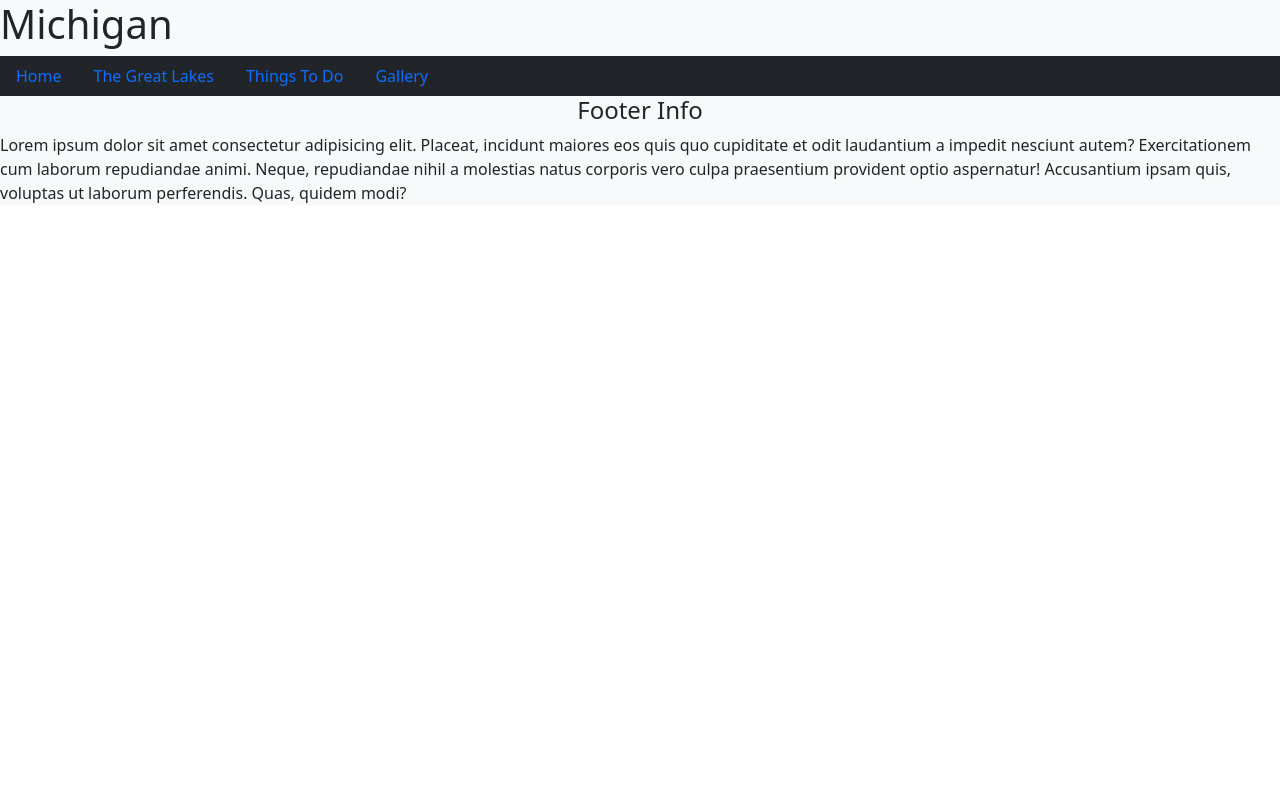
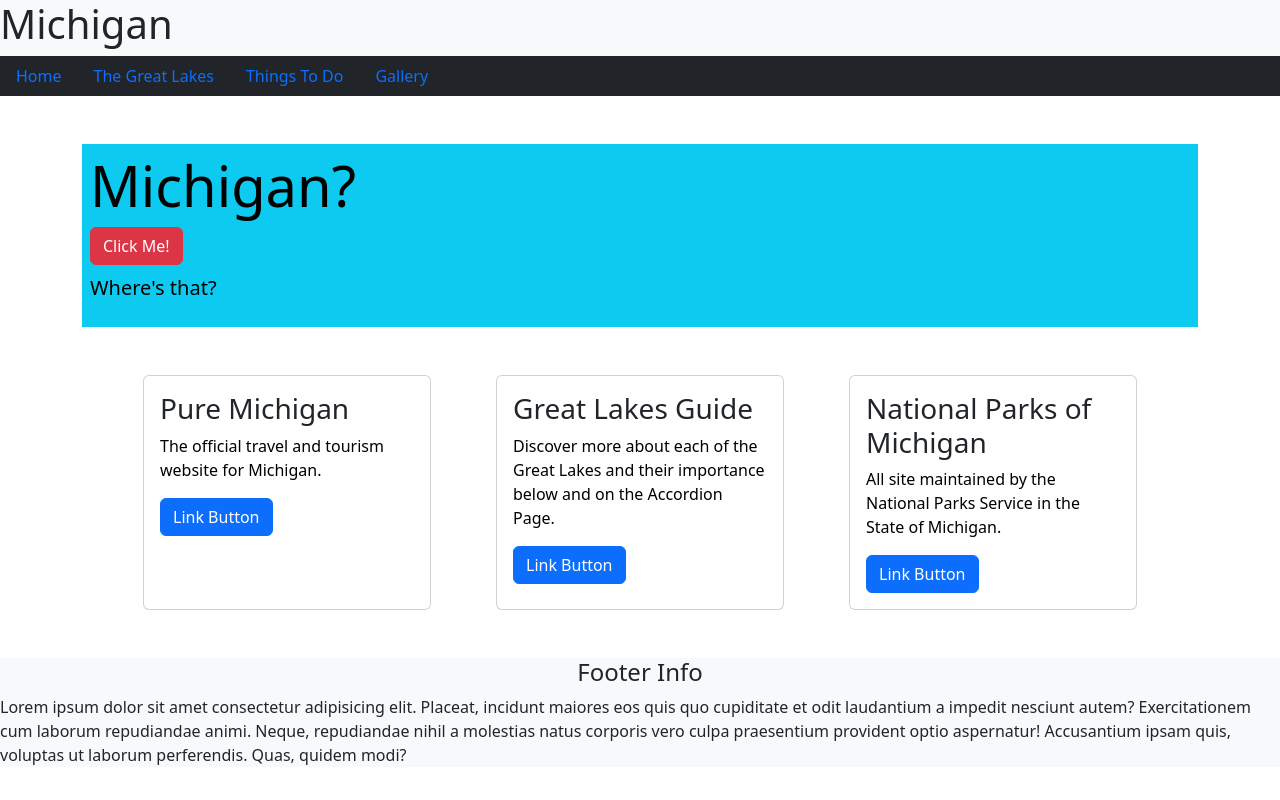
Before and after one commit to brittrohrer/course-project, a Nuxt app: page / in a window 1280 px wide. Built offline with nearby package versions, Linux system fonts and the light colour scheme.

Commit message:
changed home page

```diff
--- a/layouts/default.vue
+++ b/layouts/default.vue
@@ -19,7 +19,7 @@ const footerText= ref(`Lorem ipsum dolor sit amet consectetur adipisicing elit.
             <nav class="navbar navbar-expand-sm bg-dark navbar-dark">
                 <ul class="nav navbar-nav">
                     <li class="nav-item">
-                        <NuxtLink to="/home">Home</NuxtLink>
+                        <NuxtLink to="/">Home</NuxtLink>
                     </li>
                     <li class="nav-item">
                         <NuxtLink to="/lakes">The Great Lakes</NuxtLink>
--- a/pages/home/index.vue
+++ /dev/null
@@ -1,13 +0,0 @@
-<script setup>
-
-</script>
-
-<template>
-  <div>
-    <h1>This is the home</h1>
-  </div>
-</template>
-
-<style>
-
-</style>
--- a/pages/index.vue
+++ b/pages/index.vue
@@ -1 +1,82 @@
-<template></template>
+<script setup>
+
+import { ref } from "vue";
+const name = ref("Home");
+
+const touchButton = ref(true);
+
+/* Jumbotron
+created ref variables for this so that in the template section the content could be rendered dynamically
+and be changed easily if the text changed*/
+const jumboTitle = ref(`Michigan?`);
+const jumboText = ref(` Where's that?`);
+const jumboText2 = ref(`Take out your right hand (palm facing you) and lay it in the center of The Great Lakes`);
+
+
+/* Cards
+create array of cards objects to call on in the template section*/
+const cards = ref([
+                {
+                    header: `Pure Michigan`,
+                    text: `The official travel and tourism website for Michigan.`,
+                    link: `https://www.michigan.org/`,
+                    button: `Link Button`
+                },
+                {
+                    header: `Great Lakes Guide`,
+                    text: `Discover more about each of the Great Lakes and their importance below and on the Accordion Page.`,
+                    link: `https://greatlakes.guide/`,
+                    button: `Link Button`
+                },
+                {
+                    header: `National Parks of Michigan`,
+                    text: `All site maintained by the National Parks Service in the State of Michigan.`,
+                    link: `https://www.nps.gov/state/mi/index.htm`,
+                    button: `Link Button`
+                },
+            ],
+);
+</script>
+
+<template>
+    <main class="container">
+        <div class="jumbotron jumbotron-fluid bg-info">
+            <!--create jumbotron -->
+            <div class="container mt-5 p-2">
+                <!-- call the jumbotron title from the script section -->
+                <h2 class="display-4">{{jumboTitle}}</h2>
+                <!--create top margin of 2 text and emphasize text with "lead"
+                also create a button and clickevent that use if/else that will use the state of the button when clicked (true or false)
+                to determine with text to display-->
+                <button class="btn btn-danger" @click="touchButton = !touchButton">Click Me!</button>
+                <p v-if ="touchButton" class="lead mt-2">{{jumboText}}</p>
+                <p v-else class="lead mt-2">{{jumboText2}}</p>
+            </div>
+        </div>
+        <div class= "container d-flex flex-row justify-content-evenly mt-5 mb-5 flex-wrap gap-3">
+            <!-- use a vue for loop to loop thru the cards array in script section to create each card-->
+            <div class="card"
+                style="width: 18rem;"
+                v-for="card in cards" :key="card.name">
+                <div class="card-body">
+                    <h3 class="card-title">
+                    {{card.header}}</h3>
+                    <p class="card-text">{{card.text}}</p>
+                    <!-- bind the card link so the link can function properly-->
+                    <a :href="card.link"
+                        class="btn btn-primary">
+                        {{card.button}}
+                    </a>
+                </div>
+            </div>
+        </div>
+    </main>
+
+</template>
+
+<style scoped>
+    p, h2 {
+        color: black;
+    }
+
+</style>
```
